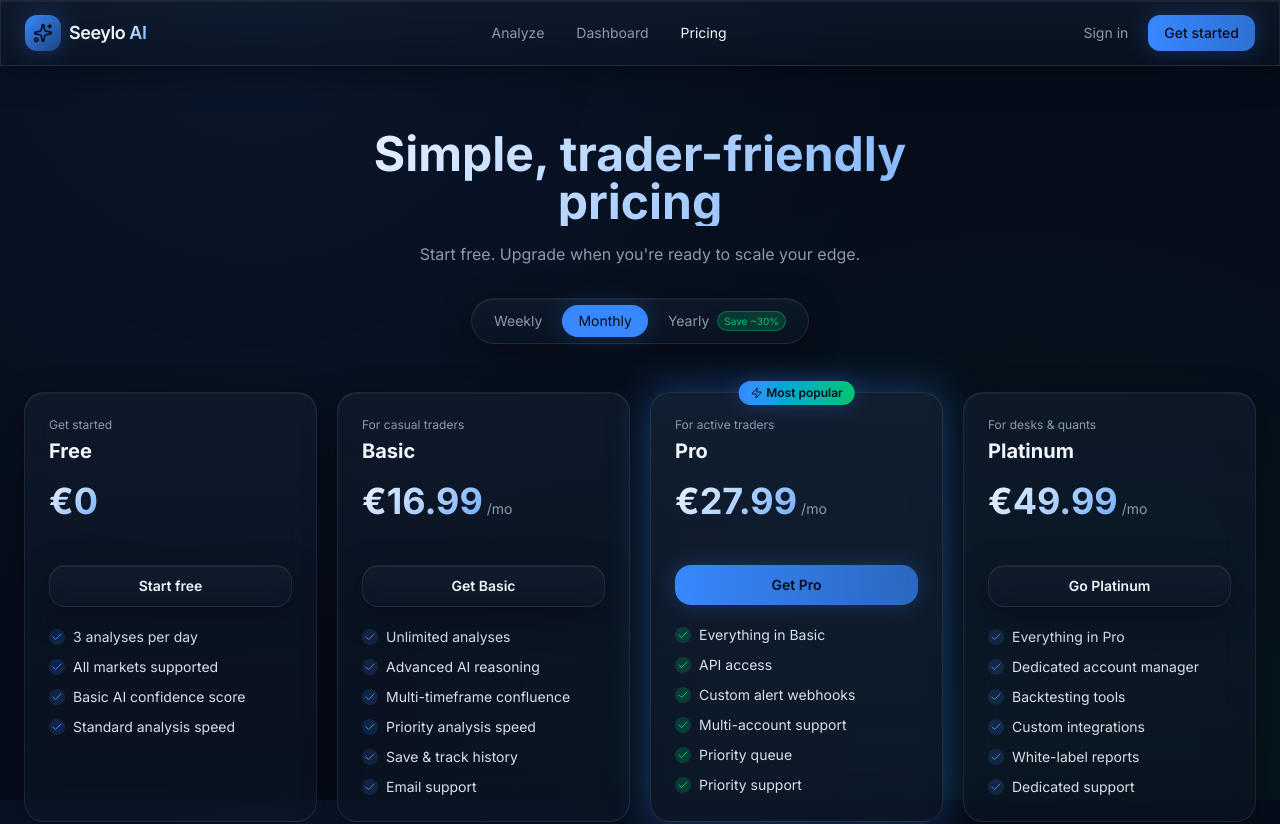
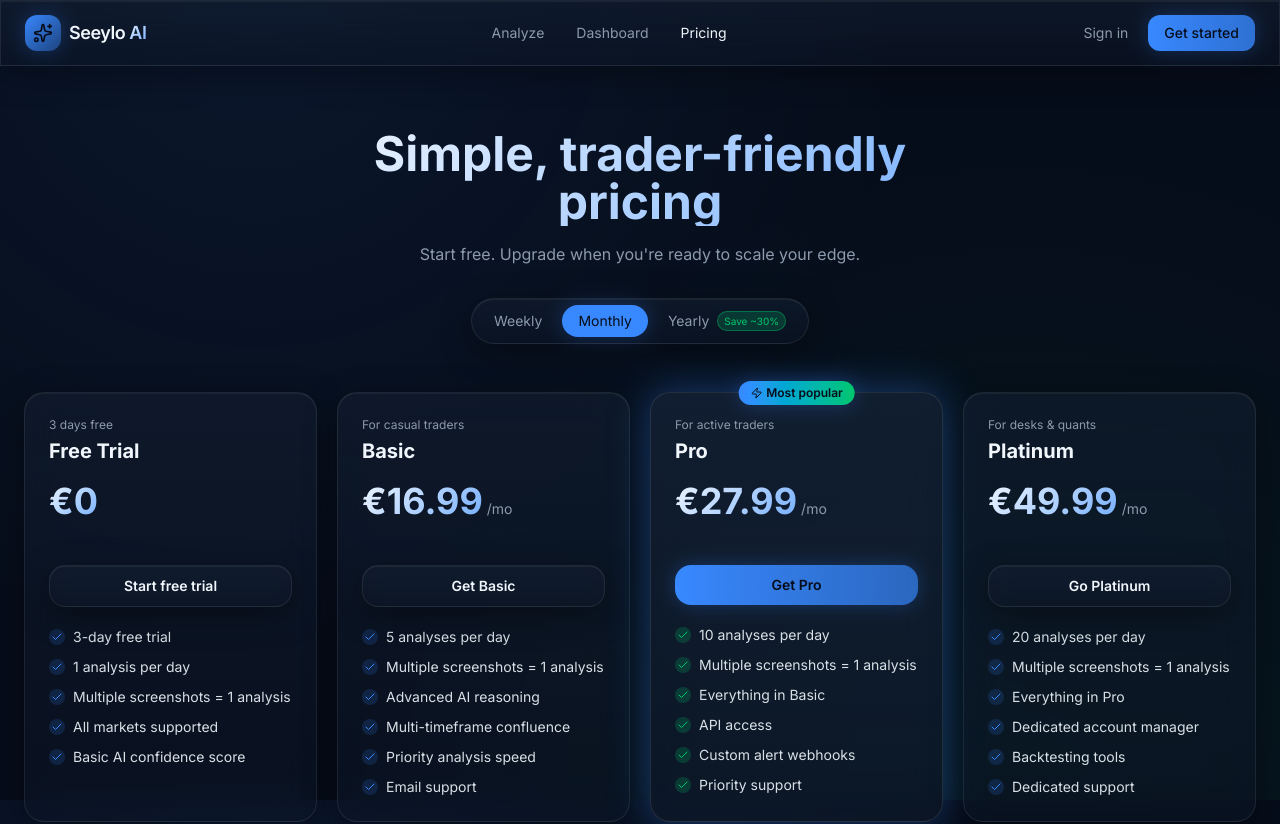
Before and after one commit to Ixeley/Seeylowebsite, a React (Vite) app: page /pricing in a window 1280 px wide. Shown: the top 824 px of the page. Built offline with nearby package versions, Linux system fonts and the light colour scheme; no server answers.

Commit message:
Update plan features: daily limits and multi-screenshot counting
- Free trial: 3 days, 1 analysis/day
- Basic: 5 analyses/day
- Pro: 10 analyses/day
- Platinum: 20 analyses/day
- All plans: multiple screenshots = 1 analysis

https://claude.ai/code/session_0174wPjUtDnjQ3D58zm2dqJv

```diff
--- a/src/routes/dashboard.tsx
+++ b/src/routes/dashboard.tsx
@@ -42,11 +42,11 @@ const TIERS = [
     name: "Basic",
     tagline: "For casual traders",
     features: [
-      "Unlimited analyses",
+      "5 analyses per day",
+      "Multiple screenshots = 1 analysis",
       "Advanced AI reasoning",
       "Multi-timeframe confluence",
       "Priority analysis speed",
-      "Save & track history",
       "Email support",
     ],
     cta: "Get Basic",
@@ -57,11 +57,11 @@ const TIERS = [
     name: "Pro",
     tagline: "For active traders",
     features: [
+      "10 analyses per day",
+      "Multiple screenshots = 1 analysis",
       "Everything in Basic",
       "API access",
       "Custom alert webhooks",
-      "Multi-account support",
-      "Priority queue",
       "Priority support",
     ],
     cta: "Get Pro",
@@ -72,11 +72,11 @@ const TIERS = [
     name: "Platinum",
     tagline: "For desks & quants",
     features: [
+      "20 analyses per day",
+      "Multiple screenshots = 1 analysis",
       "Everything in Pro",
       "Dedicated account manager",
       "Backtesting tools",
-      "Custom integrations",
-      "White-label reports",
       "Dedicated support",
     ],
     cta: "Go Platinum",
--- a/src/routes/pricing.tsx
+++ b/src/routes/pricing.tsx
@@ -55,15 +55,16 @@ async function startCheckout(priceId: string): Promise<void> {
 const TIERS = [
   {
     key: "free",
-    name: "Free",
-    tagline: "Get started",
+    name: "Free Trial",
+    tagline: "3 days free",
     features: [
-      "3 analyses per day",
+      "3-day free trial",
+      "1 analysis per day",
+      "Multiple screenshots = 1 analysis",
       "All markets supported",
       "Basic AI confidence score",
-      "Standard analysis speed",
     ],
-    cta: "Start free",
+    cta: "Start free trial",
     popular: false,
   },
   {
@@ -71,11 +72,11 @@ const TIERS = [
     name: "Basic",
     tagline: "For casual traders",
     features: [
-      "Unlimited analyses",
+      "5 analyses per day",
+      "Multiple screenshots = 1 analysis",
       "Advanced AI reasoning",
       "Multi-timeframe confluence",
       "Priority analysis speed",
-      "Save & track history",
       "Email support",
     ],
     cta: "Get Basic",
@@ -86,11 +87,11 @@ const TIERS = [
     name: "Pro",
     tagline: "For active traders",
     features: [
+      "10 analyses per day",
+      "Multiple screenshots = 1 analysis",
       "Everything in Basic",
       "API access",
       "Custom alert webhooks",
-      "Multi-account support",
-      "Priority queue",
       "Priority support",
     ],
     cta: "Get Pro",
@@ -101,11 +102,11 @@ const TIERS = [
     name: "Platinum",
     tagline: "For desks & quants",
     features: [
+      "20 analyses per day",
+      "Multiple screenshots = 1 analysis",
       "Everything in Pro",
       "Dedicated account manager",
       "Backtesting tools",
-      "Custom integrations",
-      "White-label reports",
       "Dedicated support",
     ],
     cta: "Go Platinum",
```
